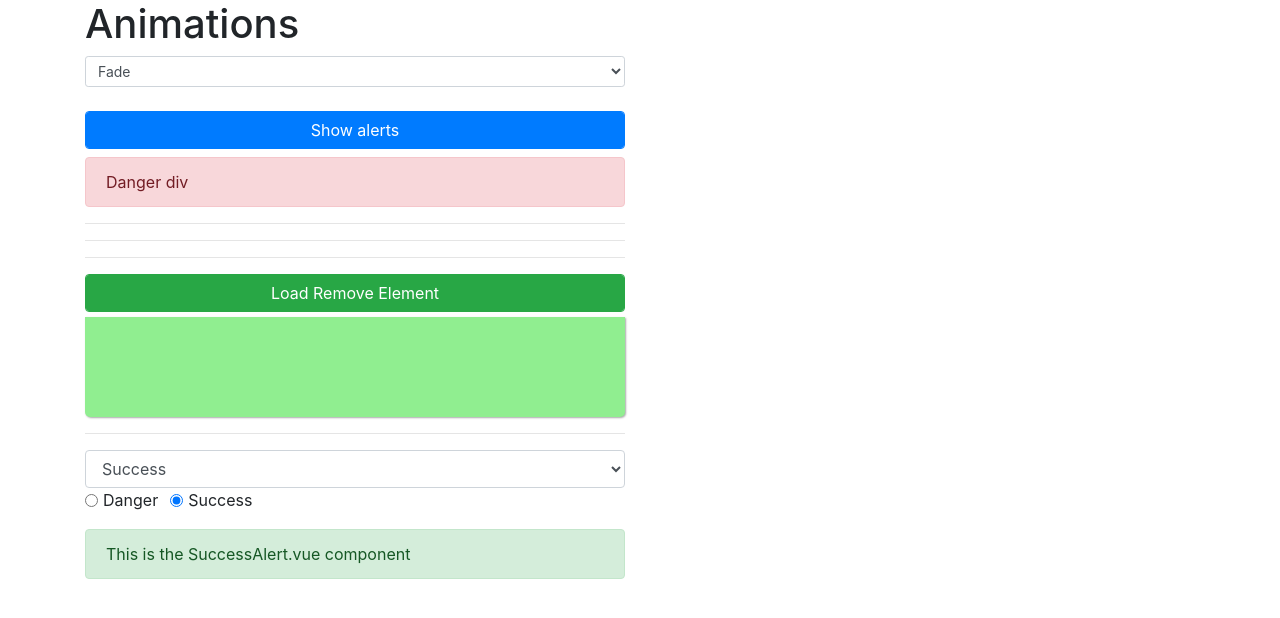
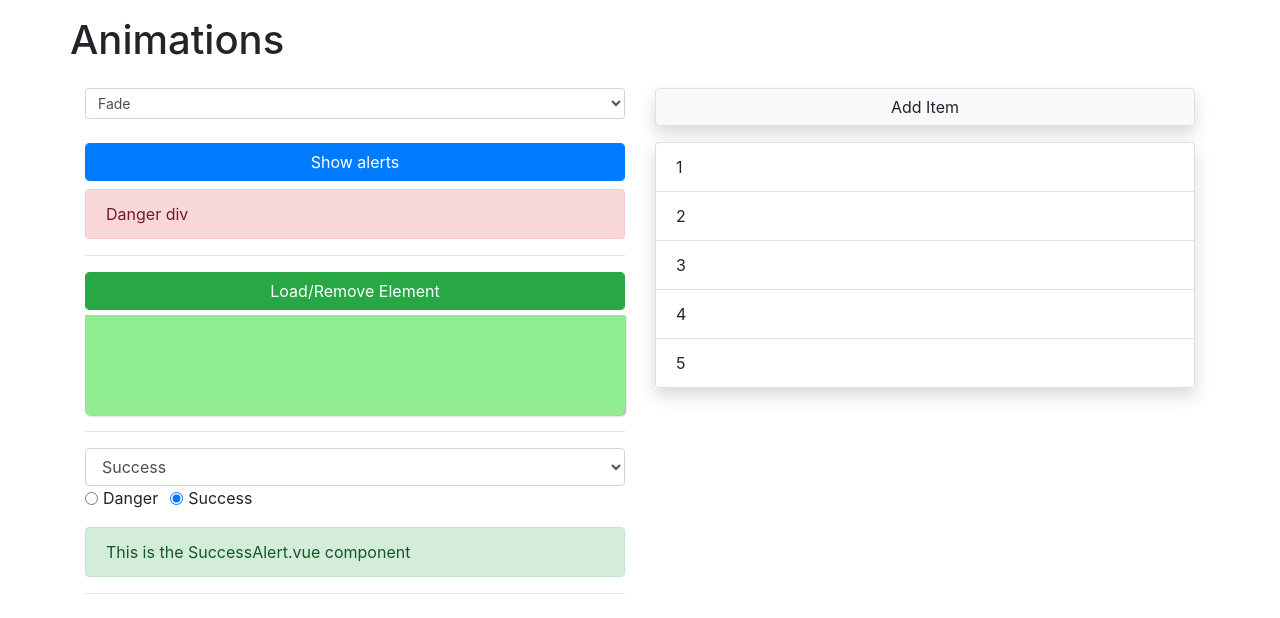
Before and after one commit to ninjadev220/vue-animation-transition, a Vue app: page / in a window 1280 px wide. Shown: the top 618 px of the page. Built offline with nearby package versions, Linux system fonts and the light colour scheme.

Commit message:
Make list view

```diff
--- a/src/App.vue
+++ b/src/App.vue
@@ -1,9 +1,12 @@
 <template>
   <div class="container">
     <div class="row">
-      <div class="col-xs-12 col-sm-8 col-sm-offset-2 col-md-6 col-md-offset-3">
+      <div class="col">
+        <div class="row my-3">
           <h1>Animations</h1>
-
+        </div>
+        <div class="row">
+          <div class="col-sm-12 col-md-6">
             <select class="form-control form-control-sm" v-model="selectedTransition">
               <option value="fade">Fade</option>
               <option value="slide">Slide</option>
@@ -19,13 +22,10 @@
             <transition :name="selectedTransition">
               <div v-if="show" class="alert alert-info my-2">This is the first alert</div>
             </transition>
-        <hr />
 
             <transition enter-active-class="animated bounce" leave-active-class="animated swing">
               <div v-if="show" class="alert alert-info my-2">This is an animated bounce swing div</div>
             </transition>
-
-        <hr />
 
             <div
               v-if="show"
@@ -35,7 +35,7 @@
 
             <hr />
 
-        <button class="btn btn-success form-control" @click="load = !load">Load Remove Element</button>
+            <button class="btn btn-success form-control" @click="load = !load">Load/Remove Element</button>
 
             <transition
               @before-enter="beforeEnter"
@@ -88,6 +88,22 @@
             <transition :name="selectedTransition" mode="out-in">
               <component :is="selectedComponent" class="my-3"></component>
             </transition>
+
+            <hr />
+          </div>
+
+          <div class="col-sm-12 col-md-6">
+            <button class="btn btn-light shadow border form-control" @click="addItem">Add Item</button>
+            <ul class="list-group my-3 shadow">
+              <li
+                class="list-group-item"
+                v-for="(number, index) in numbers"
+                :key="index"
+                @click="rmvItem(index)"
+              >{{ number }}</li>
+            </ul>
+          </div>
+        </div>
       </div>
     </div>
   </div>
@@ -109,19 +125,32 @@ export default {
       load: true,
       selectedTransition: "fade",
       elementWidth: 100,
-      selectedComponent: "app-success-alert"
+      selectedComponent: "app-success-alert",
+      numbers: [1, 2, 3, 4, 5]
     };
   },
 
   computed: {
     animationHeadShake() {
       return "animated infinite headShake slow";
+    },
+
+    numbersLength() {
+      return Number(this.numbers.length);
     }
   },
 
   methods: {
     toggleAlert() {
       this.show = !this.show;
+    },
+
+    addItem() {
+      this.numbers.push(this.numbersLength + 1);
+    },
+
+    rmvItem(index) {
+      this.numbers.splice(index, 1);
     },
 
     beforeEnter(el) {
@@ -186,6 +215,11 @@ export default {
 </script>
 
 <style>
+li:hover {
+  background-color: #eee;
+  cursor: pointer;
+}
+
 .fade-enter {
   opacity: 0;
 }
```
Lines whose indentation alone changed are shown as unchanged.
